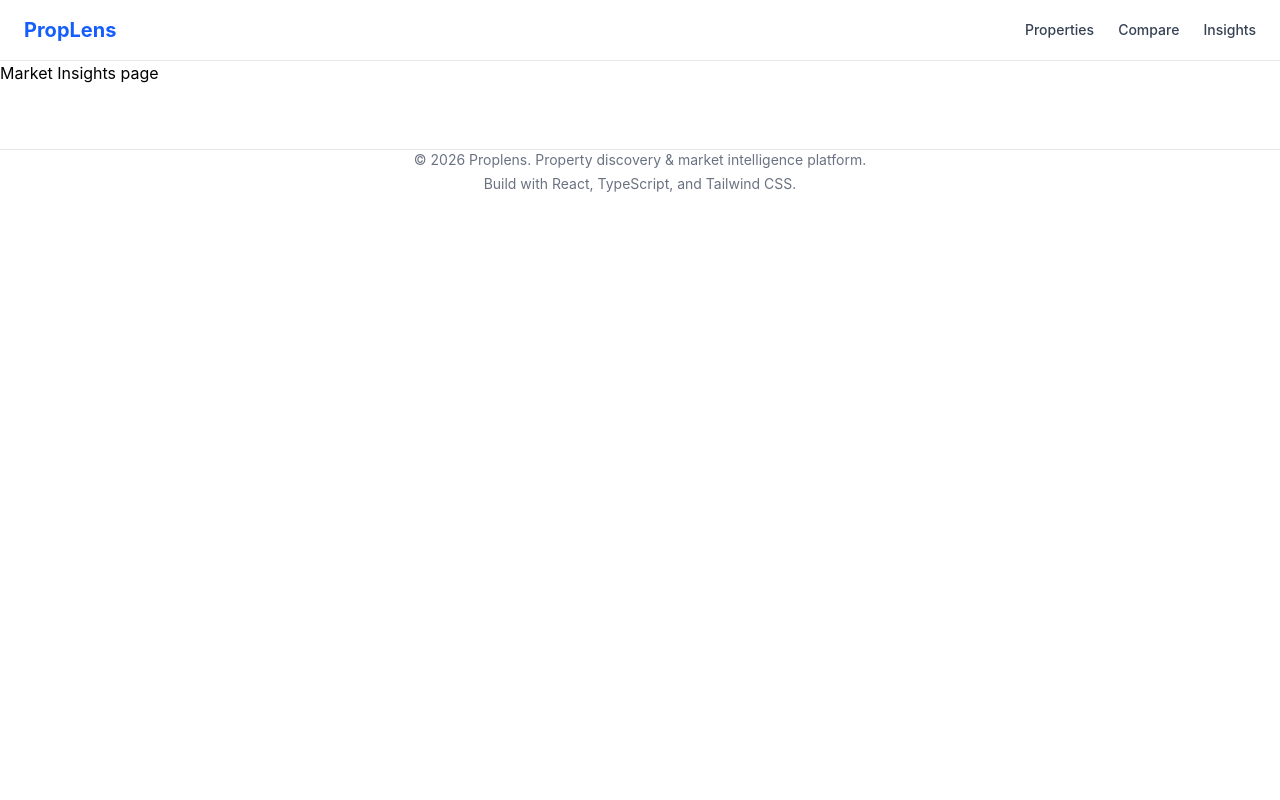
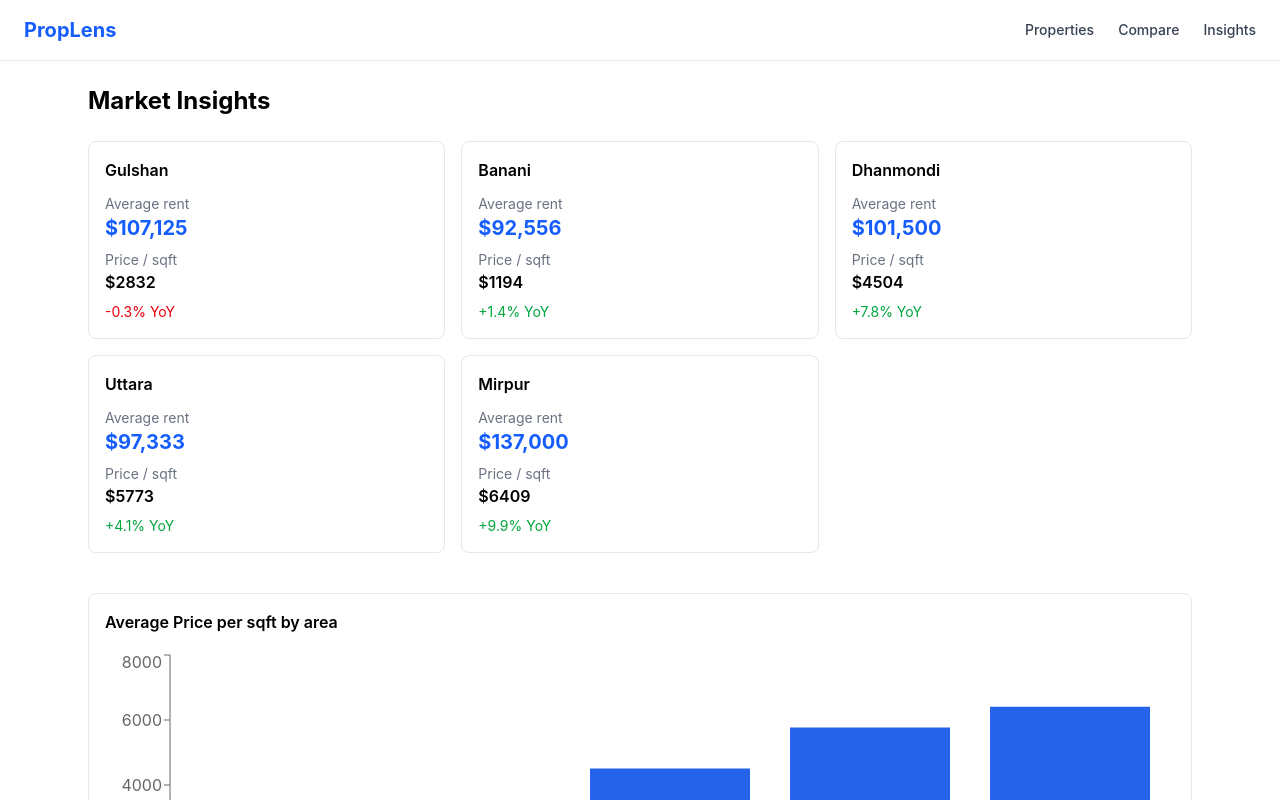
Before and after one commit to younusalinahid/proplens-real-estate-platform, a React (Vite) app: page /insights in a window 1280 px wide. Shown: the top 800 px of the page. Built offline with nearby package versions, Linux system fonts and the light colour scheme.

Commit message:
implement market insights

```diff
--- a/src/App.tsx
+++ b/src/App.tsx
@@ -5,6 +5,7 @@ import Hero from "./components/Hero.tsx";
 import PropertyDetailPage from "./features/property-detail/PropertyDetailsPage.tsx";
 import Footer from "./components/Footer.tsx";
 import ComparePage from "./features/ComparePage.tsx";
+import InsightsPage from "./features/InsightsPage.tsx";
 
 function App() {
     return (
@@ -15,7 +16,7 @@ function App() {
                 <Route path="/properties" element={<DiscoveryPage/>}/>
                 <Route path="/property/:id" element={<PropertyDetailPage />}/>
                 <Route path="/compare" element={<ComparePage/>}/>
-                <Route path="/insights" element={<div>Market Insights page</div>}/>
+                <Route path="/insights" element={<InsightsPage />}/>
             </Routes>
             <Footer />
         </>
--- /dev/null
+++ b/src/features/InsightsPage.tsx
@@ -0,0 +1,56 @@
+import type {Property} from "../types/property.ts";
+import propertiesData from "../data/properties.json"
+import {calculateAreaStats} from "../utils/areaStats.ts";
+import {Bar, BarChart, ResponsiveContainer, Tooltip, XAxis, YAxis} from "recharts";
+
+const properties = propertiesData as Property[];
+
+function InsightsPage() {
+    const stats = calculateAreaStats(properties)
+
+    return (
+        <div className="max-w-6xl mx-auto p-6">
+            <h1 className="text-2xl font-bold mb-6">Market Insights</h1>
+
+            <div className="grid grid-cols-1 sm:grid-cols-2 lg:grid-cols-3 gap-4 mb-10">
+                {stats.map((s) => (
+                    <div
+                        key={s.area}
+                        className="border border-gray-200 rounded-lg p-4"
+                    >
+                        <h3 className="font-semibold mb-3">{s.area}</h3>
+                        <p className="text-sm text-gray-500">Average rent</p>
+                        <p className="text-xl font-bold text-blue-600 mb-2">
+                            ${s.averageRent.toLocaleString()}
+                        </p>
+                        <p className="text-sm text-gray-500">Price / sqft</p>
+                        <p className="font-semibold mb-2">${s.averagePricePerSqft}</p>
+                        <div className="flex justify-between text-sm mt-2">
+                            <span className={s.yoyChancePercent >= 0 ? "text-green-600" : "text-red-600"
+                            }
+                            >
+                                {s.yoyChancePercent >= 0 ? "+" : ""}
+                                {s.yoyChancePercent}% YoY
+                            </span>
+                        </div>
+                    </div>
+                ))}
+            </div>
+
+            <div className="border border-gray-200 rounded-lg p-4">
+                <h3 className="font-semibold mb-4">Average Price per sqft by area</h3>
+                <ResponsiveContainer width="100%" height={300}>
+                    <BarChart data={stats}>
+                        <XAxis dataKey="area"/>
+                        <YAxis/>
+                        <Tooltip/>
+                        <Bar dataKey="averagePricePerSqft" fill="#2563eb"/>
+                    </BarChart>
+                </ResponsiveContainer>
+            </div>
+        </div>
+    )
+
+}
+
+export default InsightsPage;
--- /dev/null
+++ b/src/utils/areaStats.ts
@@ -0,0 +1,36 @@
+import type {AreaStats, Property} from "../types/property.ts";
+
+export function calculateAreaStats(properties: Property[]): AreaStats[] {
+    const areas = Array.from(
+        new Set(properties.map((p) => p.location.area)),
+    );
+
+    return areas.map((area) => {
+        const areaProperties = properties.filter((p) => p.location.area === area);
+
+        const totalRent = areaProperties
+            .filter((p) => p.priceType === "rent")
+            .reduce((sum, p) => sum + p.price, 0);
+        const rentCount = areaProperties.filter(
+            (p) => p.priceType === "rent",
+        ).length;
+
+        const averageRent = rentCount > 0 ? Math.round(totalRent / rentCount) : 0;
+
+        const totalPricePerSqft = areaProperties.reduce(
+            (sum, p) => sum + p.price / p.size,
+            0,
+        );
+        const averagePricePerSqft = Math.round(
+            totalPricePerSqft / areaProperties.length,
+        );
+
+        return {
+            area,
+            averageRent,
+            averagePricePerSqft,
+            availableCount: areaProperties.length,
+            yoyChancePercent: Math.round((Math.random() * 12 - 2) * 10) / 10,
+        }
+    })
+}
```
